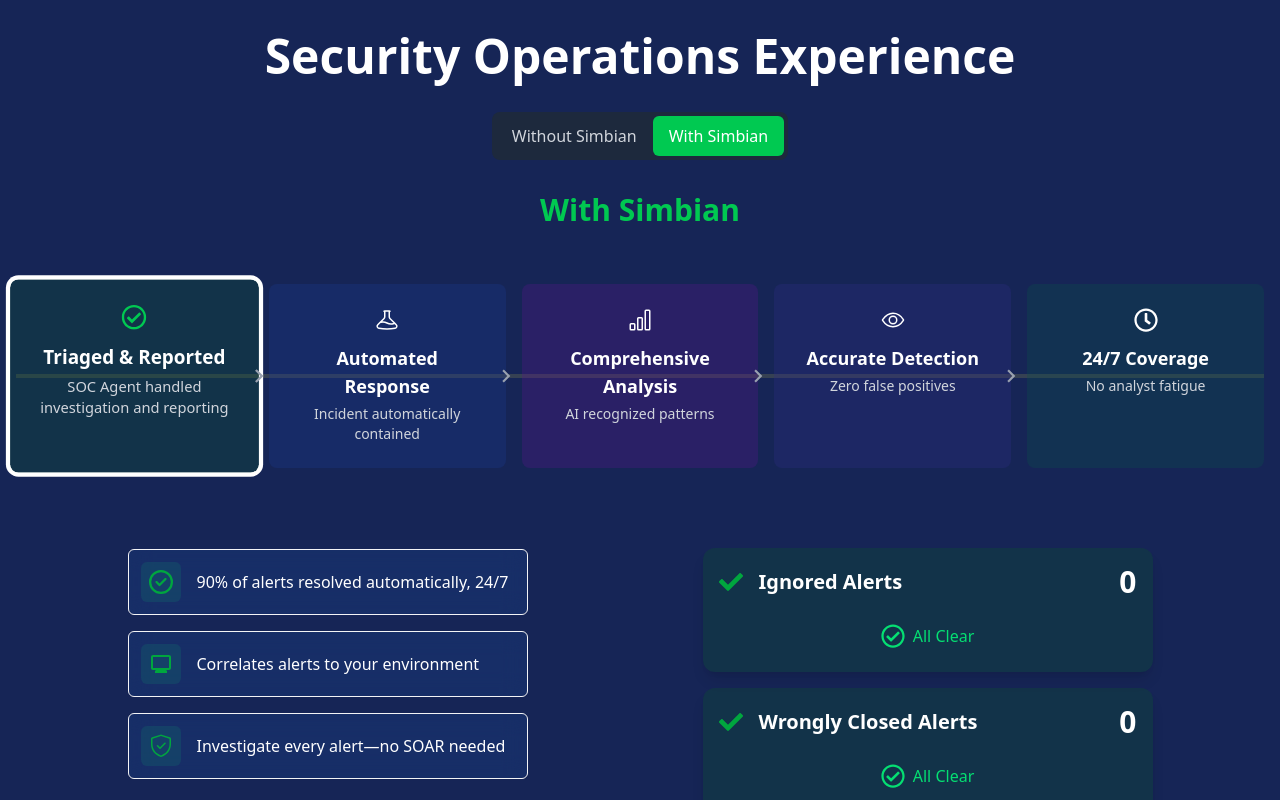
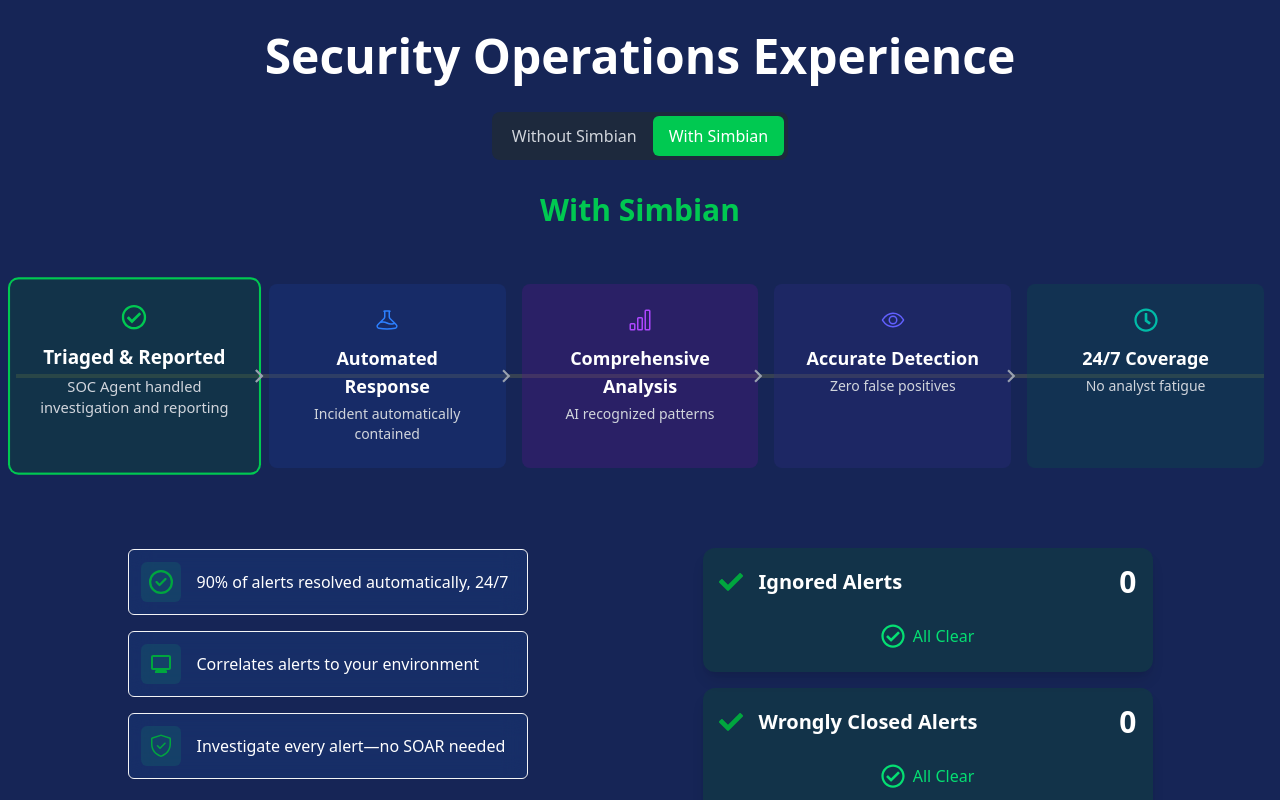
Before and after one commit to shrivastavpush/simbian-FED-task, a Next.js app: page / in a window 1280 px wide. Both pictures are taken after a click on the button "With Simbian". Shown: the top 800 px of the page. Built offline with nearby package versions, Linux system fonts and the light colour scheme.

Commit message:
fixed stepFlow icon colors + updated readme

```diff
--- a/app/components/StepFlow.tsx
+++ b/app/components/StepFlow.tsx
@@ -22,17 +22,18 @@
             <div className="hidden md:block absolute top-1/2 left-0 w-full h-1 bg-gray-700 -translate-y-1/2 z-0" />
 
             <div className="grid grid-cols-1 md:grid-cols-5 gap-4">
-                {steps.map((step, index) => (
+                {steps.map((step, index) => {
+                    return (
                         <motion.div
                             key={step.title}
-                        className={`${step.color} p-4 md:p-6 rounded-lg relative z-10 ${activeStep === index ? `ring-2 ring-offset-2 ring-offset-${step.iconClassName} ring-${step.iconClassName}` : ""}`}
+                            className={`${step.bgColorClass} p-4 md:p-6 rounded-lg relative z-10 ${activeStep === index ? `ring-2 ${step.ringColorClass}` : ""}`}
                             initial={{ opacity: 0, y: 20 }}
                             animate={{ opacity: 1, y: 0, scale: activeStep === index ? 1.05 : 1 }}
                             transition={{ delay: index * 0.1, duration: 0.3 }}
                         >
                             <div className="flex flex-col items-center text-center">
                                 <div className="mb-3">
-                                <step.icon size={24} className={`text-${step.iconClassName}`} />
+                                    <step.icon size={24} className={step.iconColorClass} />
                                 </div>
                                 <h3 className="text-lg font-semibold mb-1">{step.title}</h3>
                                 <p className="text-sm text-gray-300">{step.description}</p>
@@ -44,7 +45,8 @@
                                 </div>
                             )}
                         </motion.div>
-                ))}
+                    );
+                })}
             </div>
         </div>
     )
--- a/app/data/stepsData.ts
+++ b/app/data/stepsData.ts
@@ -8,44 +8,51 @@
     title: string;
     description: string;
     icon: IconType;
-    iconClassName: string;
-    color: string;
+    iconColorClass: string;
+    ringColorClass: string;
+    bgColorClass: string;
 }
+
 
 export const steps: Step[] = [
     {
         title: "Triaged & Reported",
         description: "SOC Agent handled investigation and reporting",
         icon: FaRegCheckCircle,
-        iconClassName: "green-500",
-        color: "bg-green-900/30",
+        iconColorClass: "text-green-500",
+        ringColorClass: "ring-green-500",
+        bgColorClass: "bg-green-900/30",
     },
     {
         title: "Automated Response",
         description: "Incident automatically contained",
         icon: HiOutlineBeaker,
-        iconClassName: "blue-500",
-        color: "bg-blue-900/30",
+        iconColorClass: "text-blue-500",
+        ringColorClass: "ring-blue-500",
+        bgColorClass: "bg-blue-900/30",
     },
     {
         title: "Comprehensive Analysis",
         description: "AI recognized patterns",
         icon: BsBarChart,
-        iconClassName: "purple-500",
-        color: "bg-purple-900/30",
+        iconColorClass: "text-purple-500",
+        ringColorClass: "ring-purple-500",
+        bgColorClass: "bg-purple-900/30",
     },
     {
         title: "Accurate Detection",
         description: "Zero false positives",
         icon: IoEyeOutline,
-        iconClassName: "indigo-500",
-        color: "bg-indigo-900/30",
+        iconColorClass: "text-indigo-500",
+        ringColorClass: "ring-indigo-500",
+        bgColorClass: "bg-indigo-900/30",
     },
     {
         title: "24/7 Coverage",
         description: "No analyst fatigue",
         icon: FaRegClock,
-        iconClassName: "teal-500",
-        color: "bg-teal-900/30",
+        iconColorClass: "text-teal-500",
+        ringColorClass: "ring-teal-500",
+        bgColorClass: "bg-teal-900/30",
     },
 ];
```
Also changed, not shown: 1 other file (tests, documents, lock files or other folders). Lines whose indentation alone changed are shown as unchanged.
